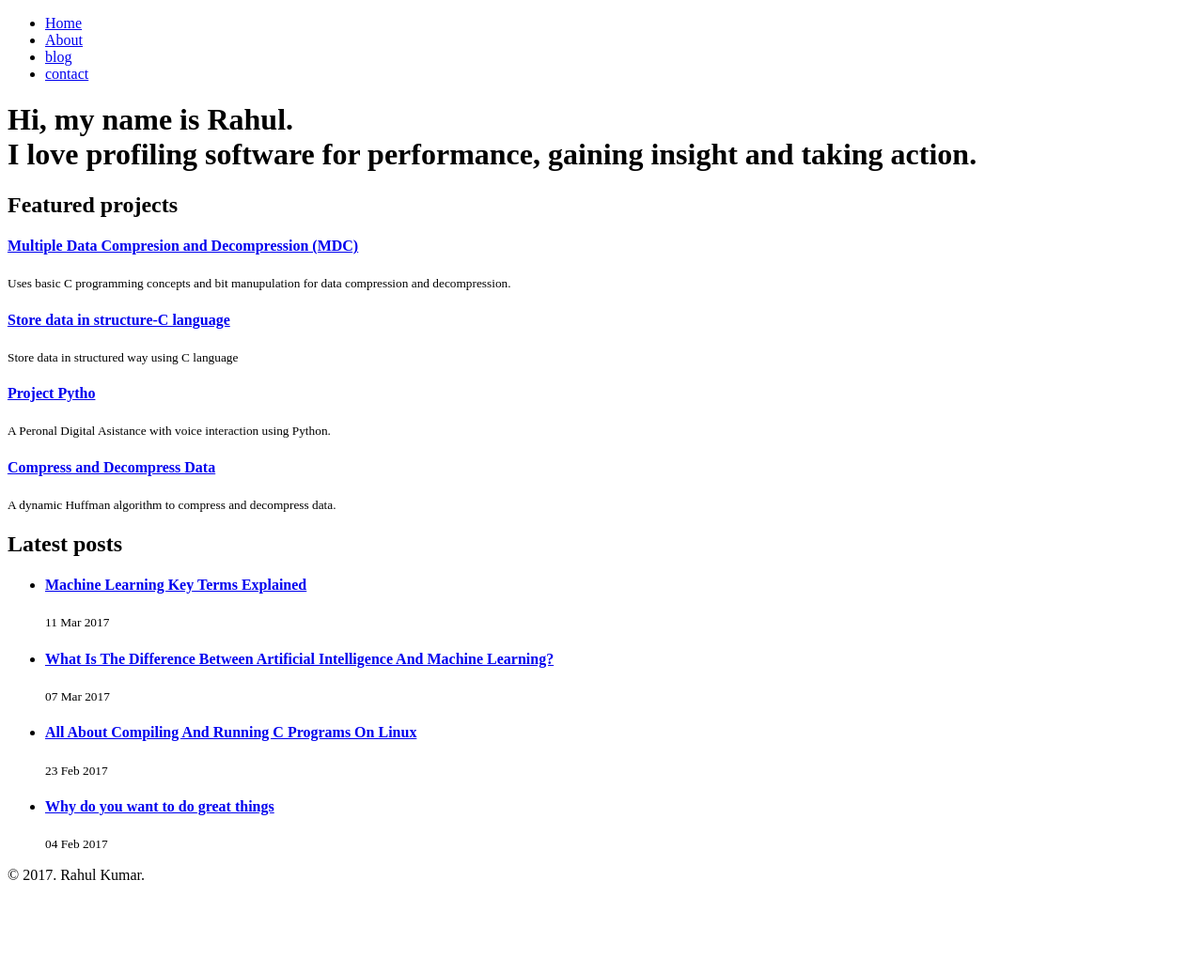
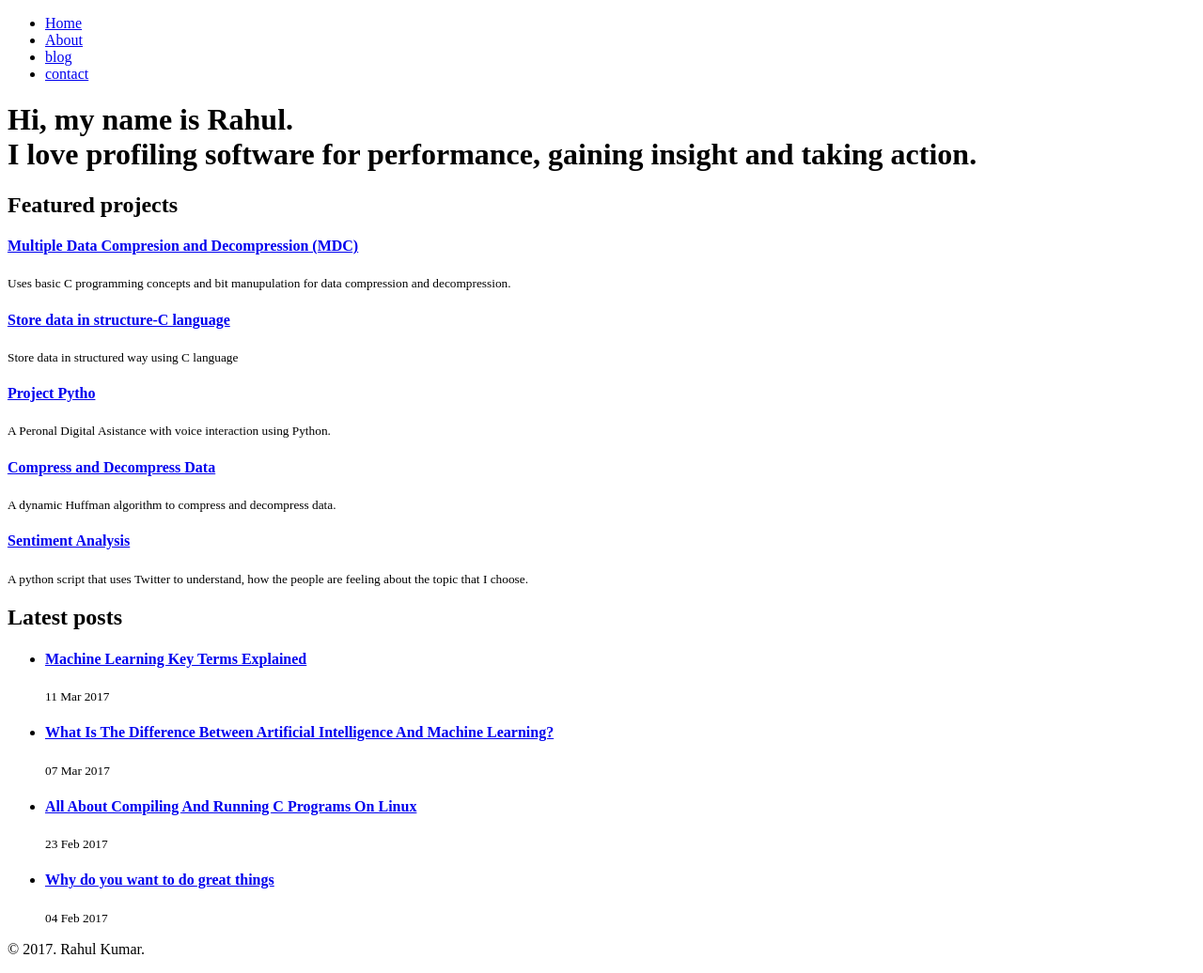
Before and after one commit to rahulkr7370/rahul10-pu.github.io, a Jekyll site: the page built from index.html, in a window 1280 px wide. Shown: the whole page at 94% size. Built offline with Jekyll 4.4.1, drawn with Linux system fonts in a browser that asks for light colours; before the commit the page ends 957 px from its top, so only the background shows below that.

Commit message:
Update index.html
sentiment analysis

```diff
--- a/index.html
+++ b/index.html
@@ -17,6 +17,9 @@ description: Rahul Kumar. Programmer. Personal website. Includes blog posts cont
     <h4><a href="https://github.com/rahul10-pu/CDD">Compress and Decompress Data</a> </h4>
       <small>A dynamic Huffman algorithm to compress and decompress data.</small>
 
+    <h4><a href="https://github.com/rahul10-pu/Sentiment-Analysis-in-Twitter">Sentiment Analysis</a> </h4>
+      <small>A python script that uses Twitter to understand, how the people are feeling  about the topic that I choose.</small>
+
 
 
 
```
